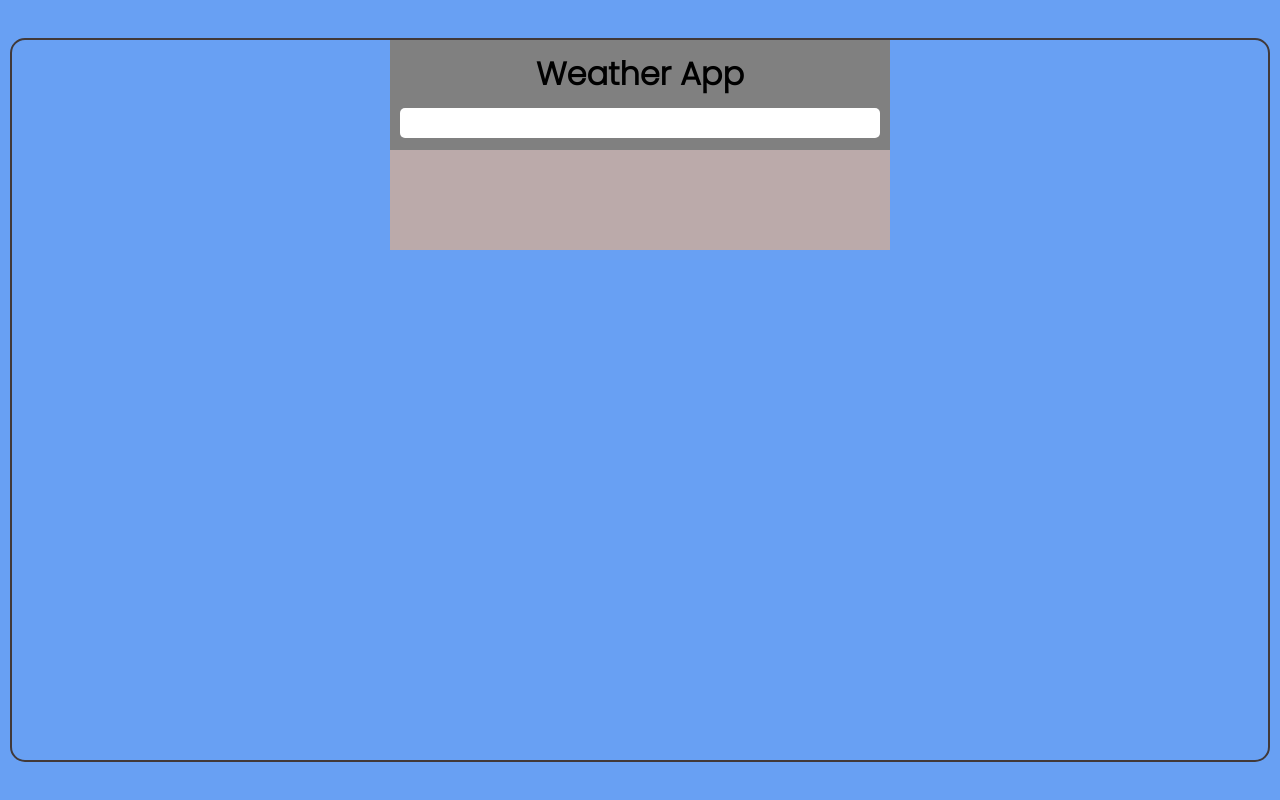
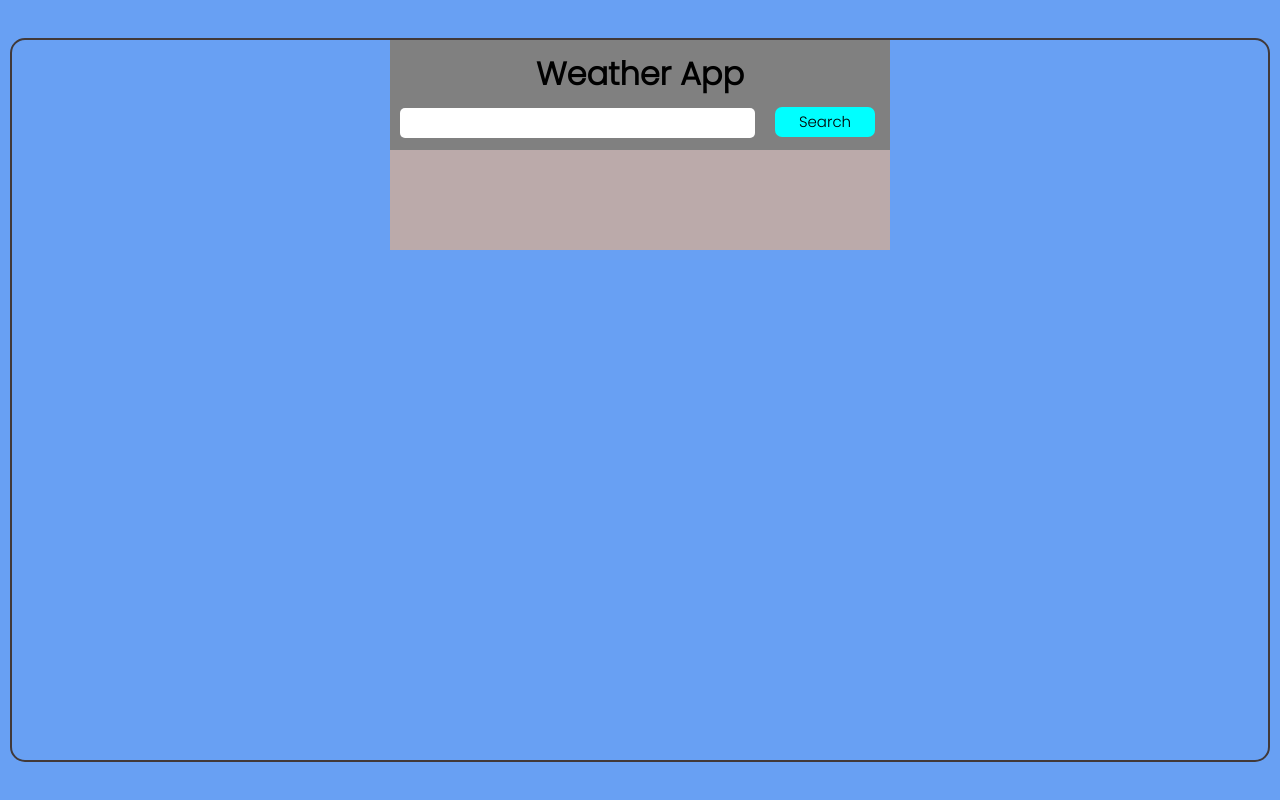
Before and after one commit to luisy9/AppDelTiempo, a website built with webpack: page src/index.html in a window 1280 px wide. Built offline with nearby package versions, Linux system fonts and the light colour scheme; files whose address does not match are found by name.

Commit message:
add button and fn for add weather

```diff
--- a/src/services/weather.service.ts
+++ b/src/services/weather.service.ts
@@ -6,8 +6,39 @@
 export class WeatherService {
 
     public urlWeatherApi: string = 'https://weatherapi-com.p.rapidapi.com/current.json?q=';
+    public weatherArr: Array<{}> = [];
 
-    constructor() { }
+    constructor() {
+        console.log('hola')
+    }
+
+    // _commitWeatherArray(result: any) {
+    //     console.log('_commitWeatherArray')
+    //     const objectWeather = {
+    //         id: this._idWeather,
+    //         location: result.location,
+    //         current: result.current
+    //     }
+    //     this.weatherArr.push(objectWeather);
+    //     console.log(this.weatherArr)
+    // }
+
+    async searchWeatherCity(nameCity: string) {
+        try {
+            const urlWeatherApiNameCity = this.urlWeatherApi + nameCity;
+            const res = await fetch(urlWeatherApiNameCity, this._headersMethod);
+            const result = await res.json();
+
+        } catch (error) {
+            console.error(error);
+        }
+    }
+
+
+    addWeatherSearch() {
+
+    }
+
 
     get _headersMethod(): Object {
         return {
@@ -18,15 +49,8 @@ export class WeatherService {
             }
         };
     }
-    //Refactorizar
-    async searchWeatherCity(nameCity: string) {
-        try {
-            const urlWeatherApiNameCity = this.urlWeatherApi + nameCity;
-            const res = await fetch(urlWeatherApiNameCity, this._headersMethod);
-            const result = await res.json();
-            console.log(result.current);
-        } catch (error) {
-            console.error(error);
-        }
+
+    get _idWeather(): number {
+        return Math.random() * 1000;
     }
 }
--- a/src/styles.css
+++ b/src/styles.css
@@ -45,9 +45,10 @@
     padding-top: 10px;
 }
 
-.divSearchAndTitle .inputSearchWeather {
+.divSearchAndTitle .divInputButton .inputSearchWeather {
     margin-top: 10px;
     border-radius: 5px;
+    width: 70%;
     border: none;
     height: 30px;
     padding-left: 5px;
@@ -65,3 +66,14 @@
     height: 100px;
     background-color: rgb(187, 170, 170);
 }
+
+.buttonSubmitWeather {
+    width: 100px;
+    background-color: aqua;
+    border: none;
+    border-radius: 7px;
+    font-size: 15px;
+    cursor: pointer;
+    margin: 0 10px 0 10px;
+    height: 30px;
+}
--- a/src/views/weather.view.ts
+++ b/src/views/weather.view.ts
@@ -10,6 +10,8 @@ export class WeatherView {
     public divSearchAndTitle!: HTMLElement;
     public divSearchFlex!: HTMLElement;
     public divBoxFlex!: HTMLElement;
+    public buttonSubmitWeather!: HTMLElement;
+    public divInputAndButton!: HTMLElement;
 
     constructor() {
         this.inicialiceEvents();
@@ -40,11 +42,15 @@ export class WeatherView {
         this.appTitle = this.createElementDOM('h1', 'appTitle');
         this.appTitle.textContent = 'Weather App';
         this.inputSearchWeather = this.createElementDOM('input', 'inputSearchWeather');
+        this.buttonSubmitWeather = this.createElementDOM('button', 'buttonSubmitWeather');
+        this.buttonSubmitWeather.textContent = 'Search';
+        this.divInputAndButton = this.createElementDOM('div', 'divInputButton');
         this.divBoxFlex = this.createElementDOM('div', 'divBoxFlex');
     }
 
     mountSkeleton(): void {
-        this.divSearchAndTitle.append(this.appTitle, this.inputSearchWeather);
+        this.divInputAndButton.append(this.inputSearchWeather, this.buttonSubmitWeather);
+        this.divSearchAndTitle.append(this.appTitle, this.divInputAndButton);
         this.divSearchFlex.append(this.divSearchAndTitle);
         this.divBoxFlex.append(this.boxWeather);
         this.appBox.append(this.divSearchFlex, this.divBoxFlex);
@@ -54,11 +60,18 @@ export class WeatherView {
 
 
     bindSearchWeatherInput(handler: Function) {
-        this.inputSearchWeather.addEventListener('input', (event) => {
-            const nameCity = (event.target as any).value as string;
-            if (nameCity.length > 0) {
-                handler(nameCity);
-            }
+        this.inputSearchWeather.addEventListener('focusout', (inputEvent) => {
+            this.buttonSubmitWeather.addEventListener('click', event => {
+                const nameCity = (inputEvent.target as any).value as string;
+                if (nameCity.length > 0) {
+                    handler(nameCity);
+                }
+            });
         });
     }
+
+    //Mostrar el resultado en el div
+    showSearchWeather() {
+
+    }
 }
```
Also changed, not shown: dist/bundle.js.
